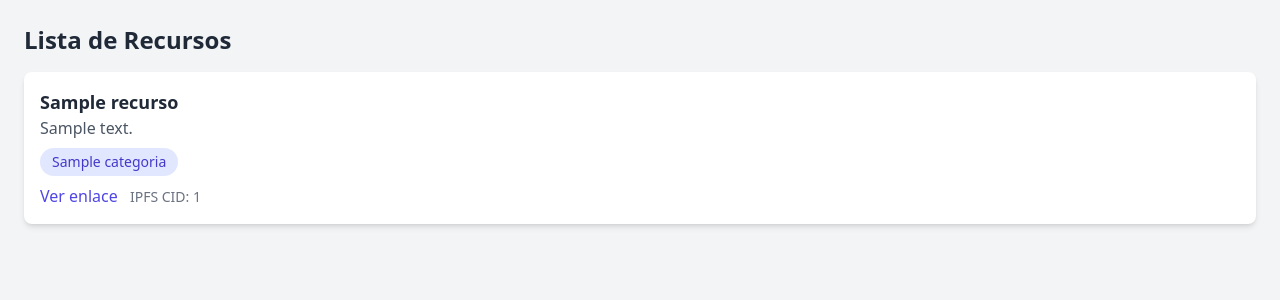
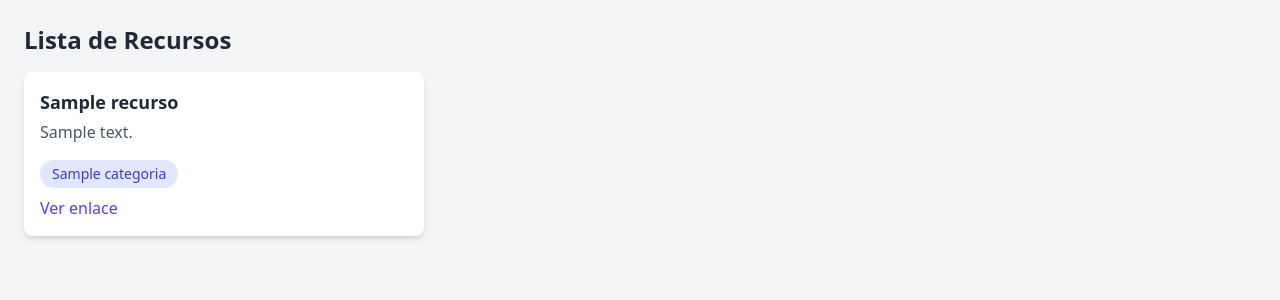
Before and after one commit to Cesar5701/rea_project, a Flask app: template templates/recursos.html in a window 1280 px wide. Shown: the part 60-360 px from the top of the page. Run offline with Flask 3, Linux system fonts and the light colour scheme; the template is opened without the code that fills it: most values are stand-ins (such as "Sample title", 1, 10 or a date in 2020); some libraries are stand-ins or nearby versions.

Commit message:
Refactor recursos.html to improve layout and structure of resource display

```diff
--- a/templates/recursos.html
+++ b/templates/recursos.html
@@ -2,19 +2,20 @@
 {% block title %}Lista de Recursos{% endblock %}
 {% block content %}
   <h2 class="text-2xl font-bold mb-4">Lista de Recursos</h2>
-  <div class="grid gap-4">
+  <div class="grid grid-cols-1 md:grid-cols-2 lg:grid-cols-3 gap-4">
     {% for r in recursos %}
-      <div class="bg-white p-4 rounded-lg shadow-md">
-        <h3 class="font-bold text-lg">{{ r['titulo'] }}</h3>
-        <p class="text-gray-600">{{ r['descripcion'] }}</p>
-        <span class="inline-block mt-2 px-3 py-1 text-sm rounded-full bg-indigo-100 text-indigo-700">{{ r['categoria'] }}</span>
-        <div class="mt-2">
-          {% if r['enlace'] %}
-            <a href="{{ r['enlace'] }}" target="_blank" class="text-indigo-600 hover:underline">Ver enlace</a>
-          {% endif %}
-          {% if r['cid'] %}
-            <span class="ml-2 text-sm text-gray-500">IPFS CID: {{ r['cid'] }}</span>
-          {% endif %}
+      <div class="bg-white p-4 rounded-lg shadow-md flex flex-col justify-between">
+        <div>
+          <h3 class="font-bold text-lg">{{ r['titulo'] }}</h3>
+          <p class="text-gray-600 mt-1">{{ r['descripcion'] }}</p>
+        </div>
+        <div class="mt-4">
+          <span class="inline-block px-3 py-1 text-sm rounded-full bg-indigo-100 text-indigo-700">{{ r['categoria'] }}</span>
+          <div class="mt-2">
+            {% if r['enlace'] %}
+              <a href="{{ r['enlace'] }}" target="_blank" class="text-indigo-600 hover:underline">Ver enlace</a>
+            {% endif %}
+          </div>
         </div>
       </div>
     {% else %}
```
